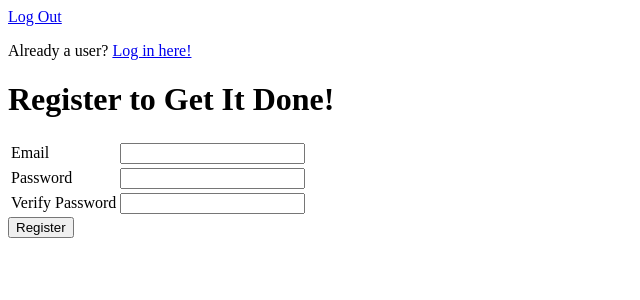
After one commit to wbvtler/Get_It_Done, a Flask app: page /register in a window 1280 px wide. The commit adds this page. Shown: the top 300 px of the page, without its empty margins (0-640 px from the left). Run offline with Flask 2, Linux system fonts and the light colour scheme.

Commit message:
Add login and register, user-task relationships

```diff
--- a/main.py
+++ b/main.py
@@ -1,4 +1,5 @@
-from flask import Flask, request, redirect, render_template
+from flask import Flask, request, redirect
+from flask import render_template, session, flash
 from flask_sqlalchemy import SQLAlchemy
 
 app = Flask(__name__)
@@ -7,29 +8,102 @@ app.config['SQLALCHEMY_DATABASE_URI'] = 'mysql+pymysql://get-done:SnappyT5@local
 app.config['SQLALCHEMY_ECHO'] = True
 app.config['SQLALCHEMY_TRACK_MODIFICATIONS'] = False
 db = SQLAlchemy(app)
+app.secret_key = 'asdfasdfasdf'
 
 class Task(db.Model):
 
     id = db.Column(db.Integer, primary_key=True)
     name = db.Column(db.String(120))
     completed = db.Column(db.Boolean)
+    owner_id = db.Column(db.Integer, db.ForeignKey('user.id'))
 
-    def __init__(self, name):
+    def __init__(self, name, owner):
         self.name = name
         self.completed = False
+        self.owner = owner
 
+class User(db.Model):
+
+    id = db.Column(db.Integer, primary_key=True)
+    email = db.Column(db.String(45), unique=True)
+    password = db.Column(db.String(45))
+    tasks = db.relationship('Task', backref='owner')
+
+    def __init__(self, email, password):
+        self.email = email
+        self.password = password
+
+
+@app.route('/login', methods=['POST', 'GET'])
+def login():
+    if request.method=='POST':
+        email = request.form['email']
+        password = request.form['password']
+        user = User.query.filter_by(email=email).first()
+        if user and user.password == password:
+            # "remember" that the user has logged in
+            session['email'] = email
+            flash('logged in')
+            print(session)
+            return redirect('/')
+        else:
+            #TODO - explain why login failed
+            flash('User password incorrect, or user does not exist', 'error')
+            return redirect('/')
+
+    return render_template('login.html')
+
+
+@app.route('/register', methods = ['GET','POST'])
+def register():
+    if request.method == 'POST':
+        email = request.form['email']
+        password = request.form['password']
+        verify = request.form['verify']
+
+        # TODO - validate user's data
+
+        existing_user = User.query.filter_by(email=email).first()
+        if not existing_user:
+            new_user = User(email=email, password=password)
+            db.session.add(new_user)
+            db.session.commit()
+            # "remember" the user
+            session['email'] = email
+
+            return redirect('/')
+        else:
+            # TODO - user bertter response messaging
+            return "<h1 style='font-family:Sans-serif'>No, you bum nugget, that's a duplicate user</h1>"
+
+    return render_template('register.html')
+
+@app.before_request
+def require_login():
+    allowed_routs = ['login', 'register']
+    if request.endpoint not in allowed_routs and 'email' not in session:
+        return redirect('/login')
+
+
+@app.route('/logout')
+def logout():
+    del session['email']
+    return redirect('/')
 
 @app.route("/", methods=['POST', 'GET'])
 def index():
 
+    owner = User.query.filter_by(email=session['email']).first()
+
     if request.method == 'POST':
         task_name = request.form['task']
-        new_task = Task(task_name)
+        new_task = Task(task_name, owner)
         db.session.add(new_task)
         db.session.commit()
 
-    tasks = Task.query.filter_by(completed=False).all()
-    completed_tasks = Task.query.filter_by(completed=True).all()
+    tasks = Task.query.filter_by(completed=False, owner=owner).all()
+    completed_tasks = Task.query.filter_by(completed=True, owner=owner).all()
+
     return render_template('getitdone.html', title="Get it Done!", tasks=tasks, completed_tasks=completed_tasks)
 
 @app.route('/delete-task', methods=['POST'])
--- a/templates/index.html
+++ b/templates/index.html
@@ -3,8 +3,24 @@
 <html>
     <head>
        <title>{{title}}</title>
+       <style>
+           .error {
+               color:red;
+           }
+       </style>
     </head>
     <body>
+        <div>
+            <a href='/logout'>Log Out</a>
+        </div>
+
+        {% with messages = get_flashed_messages(with_categories=True) %}
+            <ul>
+            {% for category, message in messages %}
+            <li class='{{category}}'>{{message}}</li>
+            {% endfor %}
+            </ul>
+        {% endwith %}
 
         {% block content %}
         {% endblock %}
--- /dev/null
+++ b/templates/register.html
@@ -0,0 +1,29 @@
+{% extends "index.html" %}
+
+{% block content %}
+Already a user? <a href='/login'>Log in here!</a>
+<h1>Register to Get It Done!</h1>
+<form action="/register" method="post">
+    <table>
+        <tr>
+            <td><label for="email">Email</label></td>
+            <td>
+                <input name="email" type="email" value="{{ email }}">
+            </td>
+        </tr>
+        <tr>
+            <td><label for="password">Password</label></td>
+            <td>
+                <input name="password" type="password">
+            </td>
+        </tr>
+        <tr>
+            <td><label for="verify">Verify Password</label></td>
+            <td>
+                <input name="verify" type="password">
+            </td>
+        </tr>
+    </table>
+    <input type="submit" value="Register">
+</form>
+{% endblock %}
```
Also changed, not shown: templates/login.html (added, +23 -0 lines).
